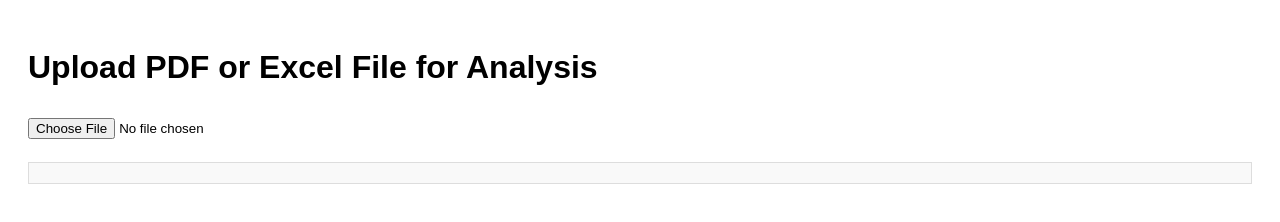
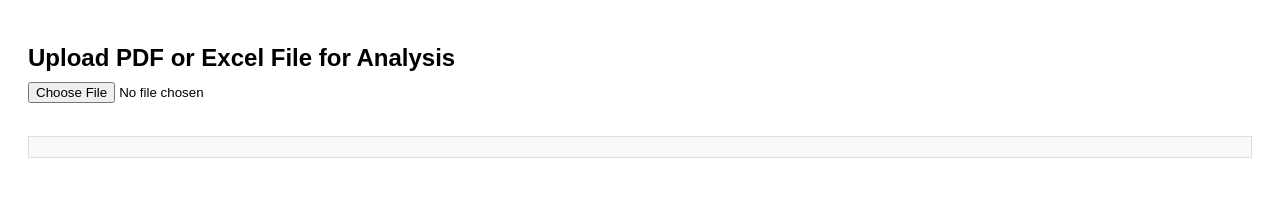
Before and after one commit to prabhat-3/Library, a plain HTML site: page index.html in a window 1280 px wide. Drawn offline with Linux system fonts and the light colour scheme.

Commit message:
Update style.css

```diff
--- a/style.css
+++ b/style.css
@@ -3,8 +3,13 @@ body {
     padding: 20px;
 }
 
+h1 {
+    font-size: 24px;
+    margin-bottom: 10px;
+}
+
 #file-input {
-    margin: 10px 0;
+    margin-bottom: 20px;
 }
 
 #analysis-output {
@@ -12,4 +17,6 @@ body {
     background-color: #f9f9f9;
     padding: 10px;
     border: 1px solid #ddd;
+    max-height: 300px;
+    overflow-y: auto;
 }
```
